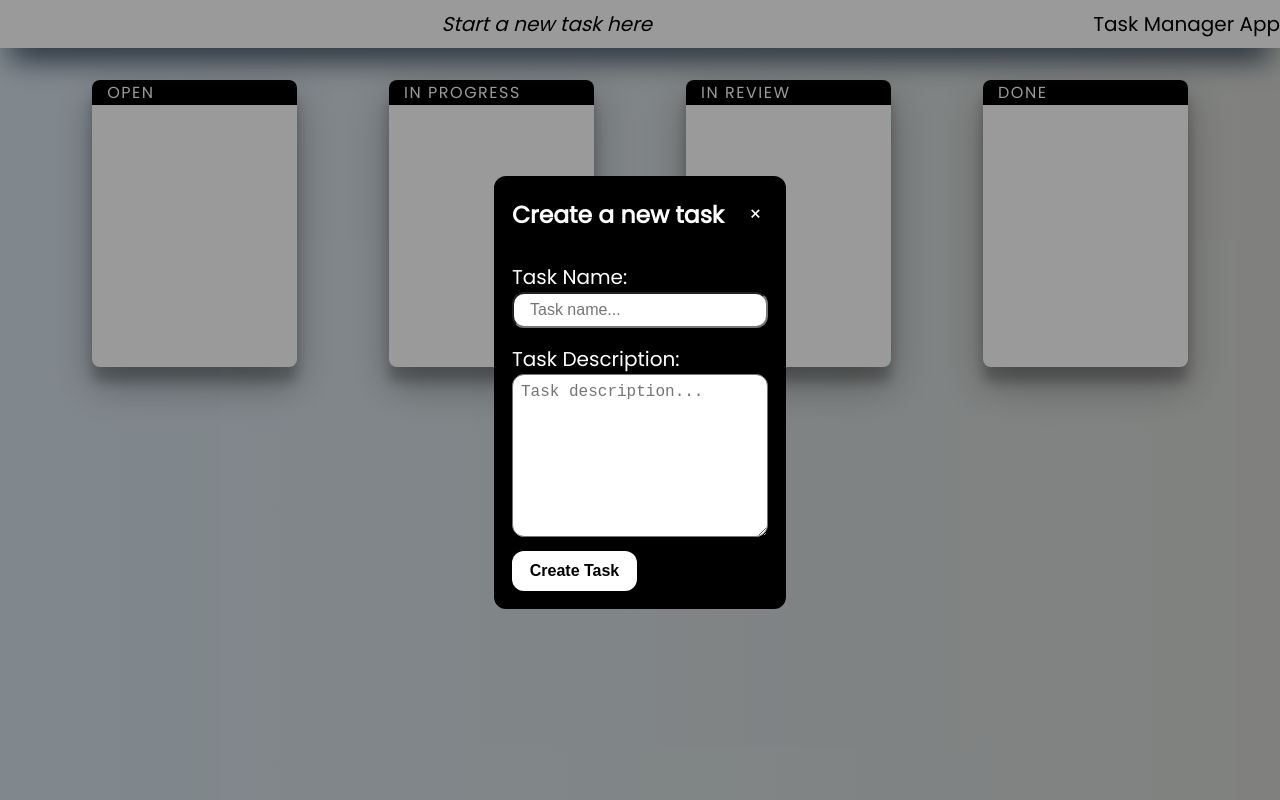
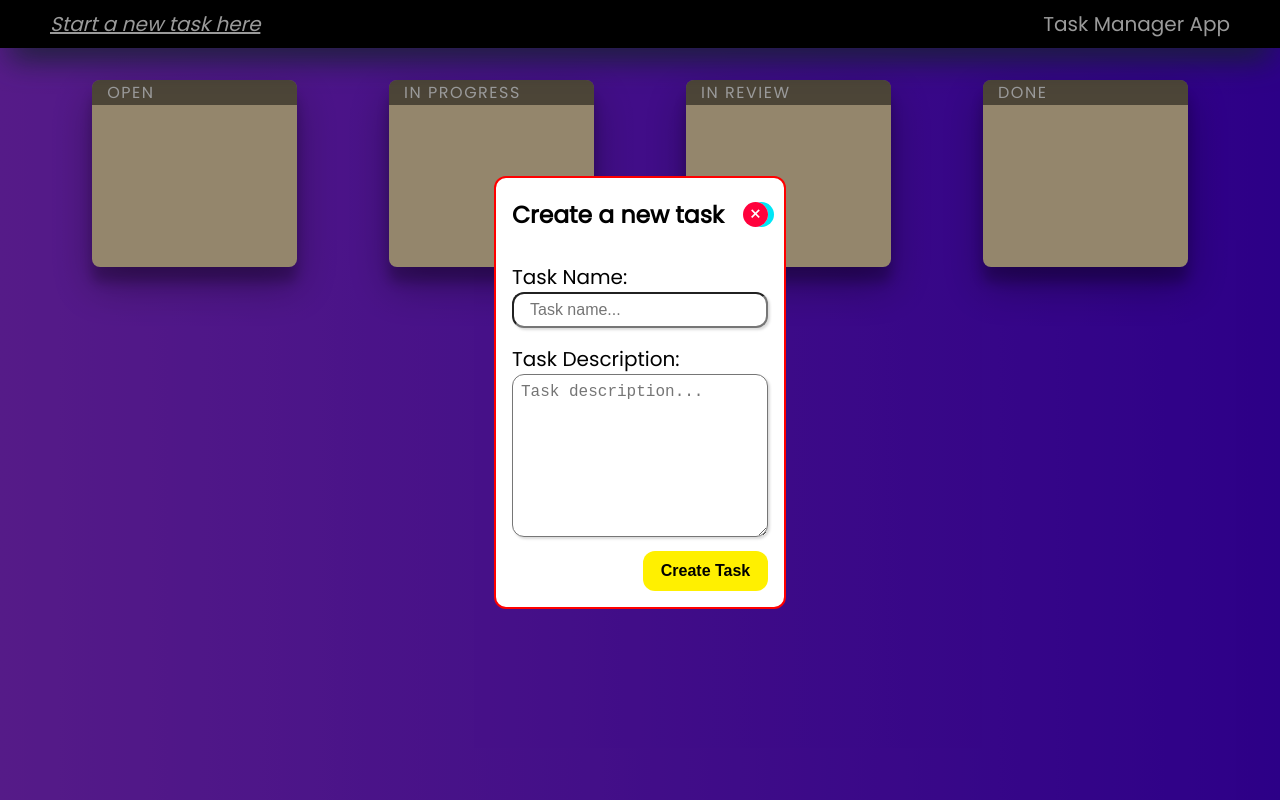
Before and after one commit to DHEERAJ2AUS/Task-Manager-App---JS-Placement-Project---ojun5larr5kx, a plain HTML site: page index.html in a window 1280 px wide. Both pictures are taken after a click on the element "Start a new task here". Drawn offline with Linux system fonts and the light colour scheme.

Commit message:
Update styles.css

```diff
--- a/styles.css
+++ b/styles.css
@@ -2,7 +2,7 @@ html, body {
     height: 100vh;
     width: 100vw;
     margin: 0;
-    background-image: linear-gradient(to right, #d5e1eb, #d4d6d2);
+    background-image: linear-gradient(to right, #8e2de2, #4a00e0);
     font-family: 'Poppins';
     overflow-x: hidden;
 }
@@ -11,25 +11,32 @@ html, body {
     top: 0;
     width: 100vw;
     height: 6vh;
-    color: black;
+    color: #ffffff;
     font-size: 20px;
     position: fixed;
     display: flex;
     align-items: center;
-    background-color: white;
+    background-color: #000;
     box-shadow: rgb(38, 57, 77) 0px 20px 30px -10px;
 }
 
 #create-task {
-  margin-left: auto;
+    margin-left: 50px;
     margin-right: auto;
     font-style: italic;
-  text-decoration: auto;
-  cursor: auto;
+    text-decoration: underline;
+    cursor: pointer;
+}
+#create-task:hover {
+    margin-bottom: 8px;
+    color: #7375ec;
+    text-shadow: 2px 2px 2px #7375ec93;
+
 }
 
-
-
+#heading {
+    margin-right: 50px;
+}
 
 #main-content {
     margin-top: 10vh;
@@ -54,12 +61,12 @@ html, body {
 
 .modal-content {
 
-    background-color: black;
+    background-color: white;
     border-radius: 12px;
     margin: auto;
     padding: 16px;
-    color: white;
-    border: 2px solid black;
+    color: black;
+    border: 2px solid red;
     width: 20%;
     display: flex;
     flex-direction: column;
@@ -97,9 +104,9 @@ h3 {
 
 #add-task {
     margin-top: 14px;
+    margin-left: auto;
     height: 40px;
     width: 125px;
-
 }
 
 
@@ -132,7 +139,7 @@ label {
     width: 16vw;
     min-width: 150px;
     border-radius: 8px;
-    background-color: white;
+    background-color: wheat;
     display: flex;
     flex-direction: column;
     margin-bottom: 150px;
@@ -146,7 +153,7 @@ label {
     border-radius: 8px 8px 0 0;
     font-size: 16px;
     color: white;
-  background-color: black;
+    background-color: rgba(0, 0, 0, 0.485);
     display: flex;
     align-items: center;
     padding-left: 15px;
@@ -158,7 +165,7 @@ label {
     width: auto;
     height: auto;
     padding: 12px;
-    padding-bottom: 250px;
+    padding-bottom: 150px;
 }
 
 .task {
@@ -167,17 +174,17 @@ label {
     border-radius: 8px;
     font-size: 20px;
     padding: 8px;
-  background-color: black;
+    background-color: rgb(121, 95, 48);
     color: #ffffff;
     display: flex;
     flex-direction: column;
     margin-bottom: 10px;
     letter-spacing: 1.5px;
-  box-shadow: rgb(0 0 0 / 7%) 0px 1px 1px,
-   rgb(0 0 0 / 7%) 0px 2px 2px,
-    rgb(0 0 0 / 7%) 0px 4px 4px,
-     rgb(0 0 0 / 7%) 0px 8px 8px,
-     rgb(0 0 0 / 7%) 0px 16px 16px;
+    box-shadow: rgba(0, 0, 0, 0.07) 0px 1px 1px,
+    rgba(0, 0, 0, 0.07) 0px 2px 2px,
+    rgba(0, 0, 0, 0.07) 0px 4px 4px,
+    rgba(0, 0, 0, 0.07) 0px 8px 8px,
+    rgba(0, 0, 0, 0.07) 0px 16px 16px;
 }
 
 .task-heading {
@@ -209,22 +216,18 @@ display: flex;
 justify-content: center;
 align-items: center;
 border-radius: 100%;
-box-shadow: rgba(0, 0, 0, 0.25) 0px 54px 55px,
-rgba(0, 0, 0, 0.12) 0px -12px 30px,
-rgba(0, 0, 0, 0.12) 0px 4px 6px,
-rgba(0, 0, 0, 0.17) 0px 12px 13px,
-rgba(0, 0, 0, 0.09) 0px -3px 5px;
+cursor: pointer;
 margin: 0 4px 0 auto;
 }
 
 .bin-img:hover {
-    background-color: black);
+    background-color: rgba(255, 0, 0, 0.957);
 
 }
 
 /* CSS */
 .button-32 {
-    background-color: white;
+    background-color: #fff000;
     border-radius: 12px;
     color: #000;
     cursor: pointer;
@@ -244,8 +247,8 @@ margin: 0 4px 0 auto;
 .button-32:not(:disabled):hover,
 .button-32:not(:disabled):focus {
     outline: 0;
-    background: white;
-    box-shadow: 0 0 0 2px black),
+    background: #f4e603;
+    box-shadow: 0 0 0 2px rgba(0,0,0,.2),
      0 3px 8px 0 rgba(0,0,0,.15);
 }
 
@@ -259,13 +262,35 @@ margin: 0 4px 0 auto;
 .button-49,
 .button-49:after {
 
-  background: black;
+  background: linear-gradient(45deg, transparent 5%, #FF013C 5%);
   border: 0;
   color: #fff;
+  box-shadow: 6px 0px 0px #00E6F6;
+  outline: transparent;
+  position: relative;
+  user-select: none;
+  -webkit-user-select: none;
+  touch-action: manipulation;
+}
 
+.button-49:after {
+  --slice-0: inset(50% 50% 50% 50%);
+  --slice-1: inset(80% -6px 0 0);
+  --slice-2: inset(50% -6px 30% 0);
+  --slice-3: inset(10% -6px 85% 0);
+  --slice-4: inset(40% -6px 43% 0);
+  --slice-5: inset(80% -6px 5% 0);
 
-  position: relative;
-
+  content: 'ALTERNATE TEXT';
+  display: block;
+  position: absolute;
+  top: 0;
+  left: 0;
+  right: 0;
+  bottom: 0;
+  background: linear-gradient(45deg, transparent 3%, #00E6F6 3%, #00E6F6 5%, #FF013C 5%);
+  text-shadow: -3px -3px 0px #F8F005, 3px 3px 0px #00E6F6;
+  clip-path: var(--slice-0);
 }
 
 .button-49:hover:after {
```
Lines whose indentation alone changed are shown as unchanged.
